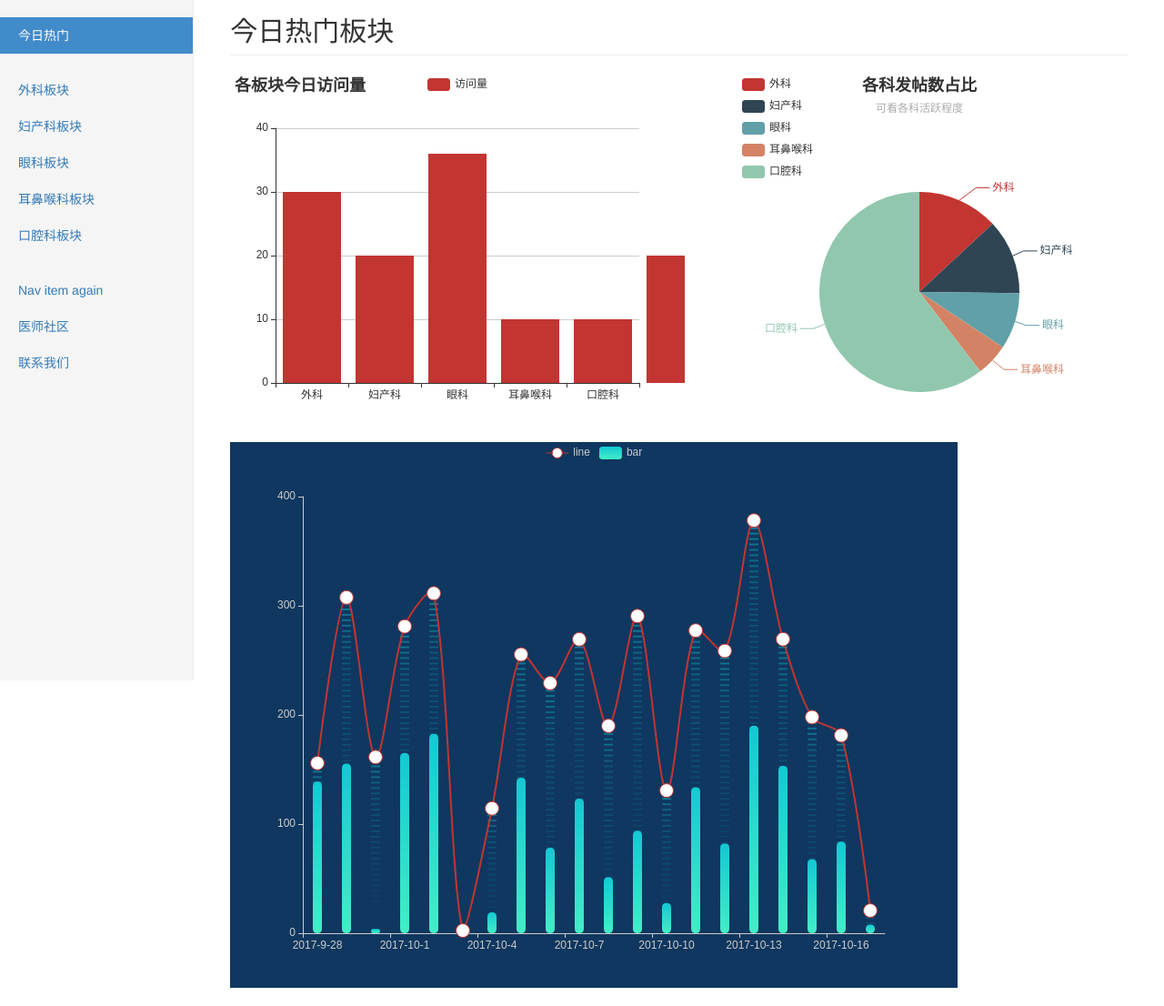
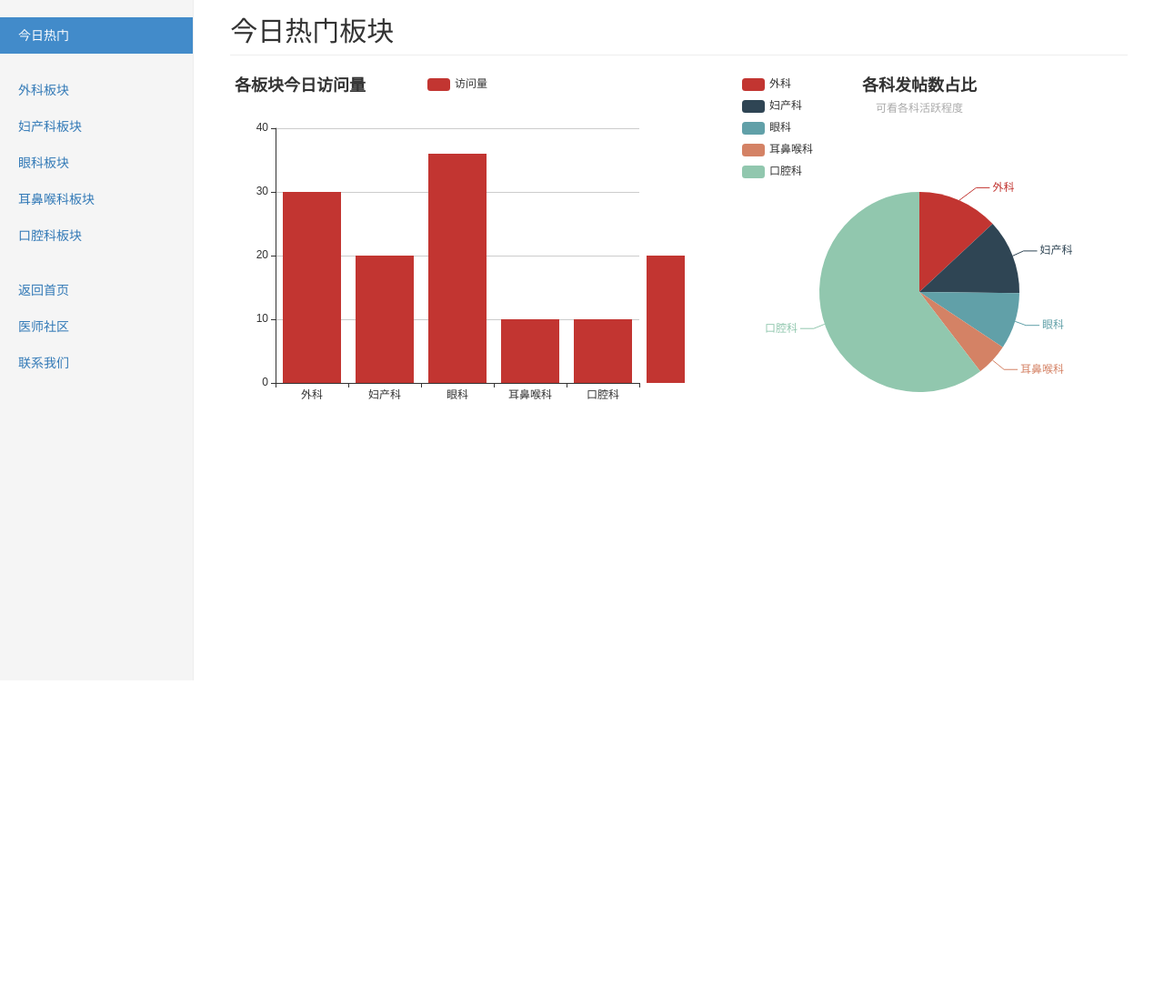
Before and after one commit to ClayAndMore/GraduationProject, a Flask app: page /communityMain in a window 1280 px wide. Shown: the part 52-1158 px from the top of the page at 91% size. Run offline with Flask 2, Linux system fonts and the light colour scheme; some libraries are stand-ins or nearby versions.

Commit message:
ali commit

```diff
--- a/manage.py
+++ b/manage.py
@@ -1,3 +1,4 @@
+# -*- coding:utf-8 -*-
 import os
 
 from flask_script import Manager,Server
--- a/webapp/controllers/community_blue.py
+++ b/webapp/controllers/community_blue.py
@@ -1,3 +1,4 @@
+# -*- coding:utf-8 -*-
 # 这个社区登陆的蓝图
 
 import datetime
@@ -27,7 +28,7 @@ def isCurrentUser():
 
 @community_blue.route('/')
 def index():
-    return redirect('indexBlueName.index')
+    return redirect(url_for('indexBlueName.index'))
 
 @community_blue.route('/communityMain')
 def communityMain():
@@ -60,6 +61,8 @@ def getNotes(page,opera_class_name):
     notes = []
     # 查询外科的id,会有很多外科的分类
     wai_ids = db.session.query(OperationClass).filter(OperationClass.class1 == opera_class_name).all()
+    if not wai_ids:
+        return None,None
     l = []
     for x in wai_ids:
         l.append(x.id)
@@ -325,6 +328,10 @@ def communityDoctor():
                            username=username,
                            src=src,
                            )
+#返回主页
+@community_blue.route('/back')
+def back_home():
+    return redirect(url_for('indexBlueName.index'))
 
 #联系我们
 @community_blue.route('/Contact')
--- a/webapp/controllers/index.py
+++ b/webapp/controllers/index.py
@@ -1,4 +1,5 @@
-#这个为手术分类的蓝图
+# -*- coding:utf-8 -*-
+# 这个为手术分类的蓝图
 from flask import render_template, Blueprint,request,jsonify
 from webapp.models import db,OperationClass,OperationType
 from xpinyin import Pinyin
--- a/webapp/templates/communityTemp/communityBase.html
+++ b/webapp/templates/communityTemp/communityBase.html
@@ -93,7 +93,7 @@
                 <li><a href="{{ url_for('communityBlueName.communityKouqiang') }}">口腔科板块</a></li>
             </ul>
             <ul class="nav nav-sidebar">
-                <li><a href="">Nav item again</a></li>
+		<li><a href="{{ url_for('communityBlueName.back_home') }}">返回首页</a></li>
                 <li><a href="{{ url_for('communityBlueName.communityDoctor') }}">医师社区</a></li>
                 <li><a href="{{ url_for('communityBlueName.contact') }}">联系我们</a></li>
             </ul>
--- a/webapp/templates/communityTemp/communityMain.html
+++ b/webapp/templates/communityTemp/communityMain.html
@@ -80,122 +80,6 @@
             };
             myChart1.setOption(option1);
 
-
-            //折线图
-            var myChart2 = echarts.init(document.getElementById('main2'));
-
-            // Generate data
-            var category = [];
-            var dottedBase = +new Date();
-            var lineData = [];
-            var barData = [];
-
-            for (var i = 0; i < 20; i++) {
-                var date = new Date(dottedBase += 3600 * 24 * 1000);
-                category.push([
-                    date.getFullYear(),
-                    date.getMonth() + 1,
-                    date.getDate()
-                ].join('-'));
-                var b = Math.random() * 200;
-                var d = Math.random() * 200;
-                barData.push(b)
-                lineData.push(d + b);
-            }
-
-
-            // option
-            option2 = {
-                backgroundColor: '#0f375f',
-                tooltip: {
-                    trigger: 'axis',
-                    axisPointer: {
-                        type: 'shadow'
-                    }
-                },
-                legend: {
-                    data: ['line', 'bar'],
-                    textStyle: {
-                        color: '#ccc'
-                    }
-                },
-                xAxis: {
-                    data: category,
-                    axisLine: {
-                        lineStyle: {
-                            color: '#ccc'
-                        }
-                    }
-                },
-                yAxis: {
-                    splitLine: {show: false},
-                    axisLine: {
-                        lineStyle: {
-                            color: '#ccc'
-                        }
-                    }
-                },
-                series: [{
-                    name: 'line',
-                    type: 'line',
-                    smooth: true,
-                    showAllSymbol: true,
-                    symbol: 'emptyCircle',
-                    symbolSize: 15,
-                    data: lineData
-                }, {
-                    name: 'bar',
-                    type: 'bar',
-                    barWidth: 10,
-                    itemStyle: {
-                        normal: {
-                            barBorderRadius: 5,
-                            color: new echarts.graphic.LinearGradient(
-                                0, 0, 0, 1,
-                                [
-                                    {offset: 0, color: '#14c8d4'},
-                                    {offset: 1, color: '#43eec6'}
-                                ]
-                            )
-                        }
-                    },
-                    data: barData
-                }, {
-                    name: 'line',
-                    type: 'bar',
-                    barGap: '-100%',
-                    barWidth: 10,
-                    itemStyle: {
-                        normal: {
-                            color: new echarts.graphic.LinearGradient(
-                                0, 0, 0, 1,
-                                [
-                                    {offset: 0, color: 'rgba(20,200,212,0.5)'},
-                                    {offset: 0.2, color: 'rgba(20,200,212,0.2)'},
-                                    {offset: 1, color: 'rgba(20,200,212,0)'}
-                                ]
-                            )
-                        }
-                    },
-                    z: -12,
-                    data: lineData
-                }, {
-                    name: 'dotted',
-                    type: 'pictorialBar',
-                    symbol: 'rect',
-                    itemStyle: {
-                        normal: {
-                            color: '#0f375f'
-                        }
-                    },
-                    symbolRepeat: true,
-                    symbolSize: [12, 4],
-                    symbolMargin: 1,
-                    z: -10,
-                    data: lineData
-                }]
-            };
-             myChart2.setOption(option2);
         </script>
 
     </div>
```
Also changed, not shown: webapp/config.py (+5 -2 lines), webapp/controllers/user_blue.py (+3 -5 lines), avatarFile/111@qqcom1498471843106.jpg (added), webapp/static/img/avatar/111@qqcom1498472235751.png (added), webapp/static/img/avatar/111@qqcom1498472281240.jpg (added), 1 other file.
